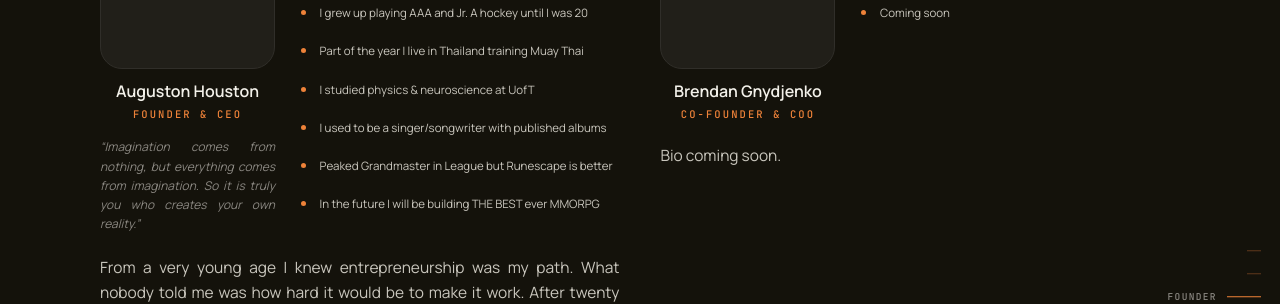
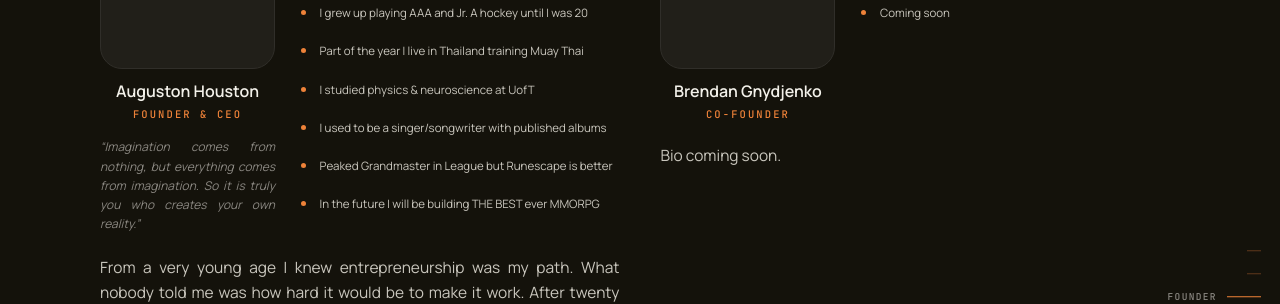
Before and after one commit to Solia-SaaS/Solia-Site, a Jekyll site: the page built from index.html, in a window 1280 px wide and 900 px high, scrolled down 4703 px. Shown: the part 153-457 px from the top of the window. Built offline with Jekyll 4.4.1, drawn with Linux system fonts in a browser that asks for light colours.

Commit message:
Brendan role: Co-Founder
Co-Authored-By: Claude Fable 5 <noreply@anthropic.com>

```diff
--- a/index.html
+++ b/index.html
@@ -497,7 +497,7 @@ description: Solia is a Life Operating System designed to align your actions wit
           </div>
           <figcaption class="founder-caption">
             <p class="founder-name">Brendan Gnydjenko</p>
-            <p class="founder-role">Co-Founder &amp; COO</p>
+            <p class="founder-role">Co-Founder</p>
           </figcaption>
           <p class="founder-bio">Bio coming soon.</p>
         </figure>
```
